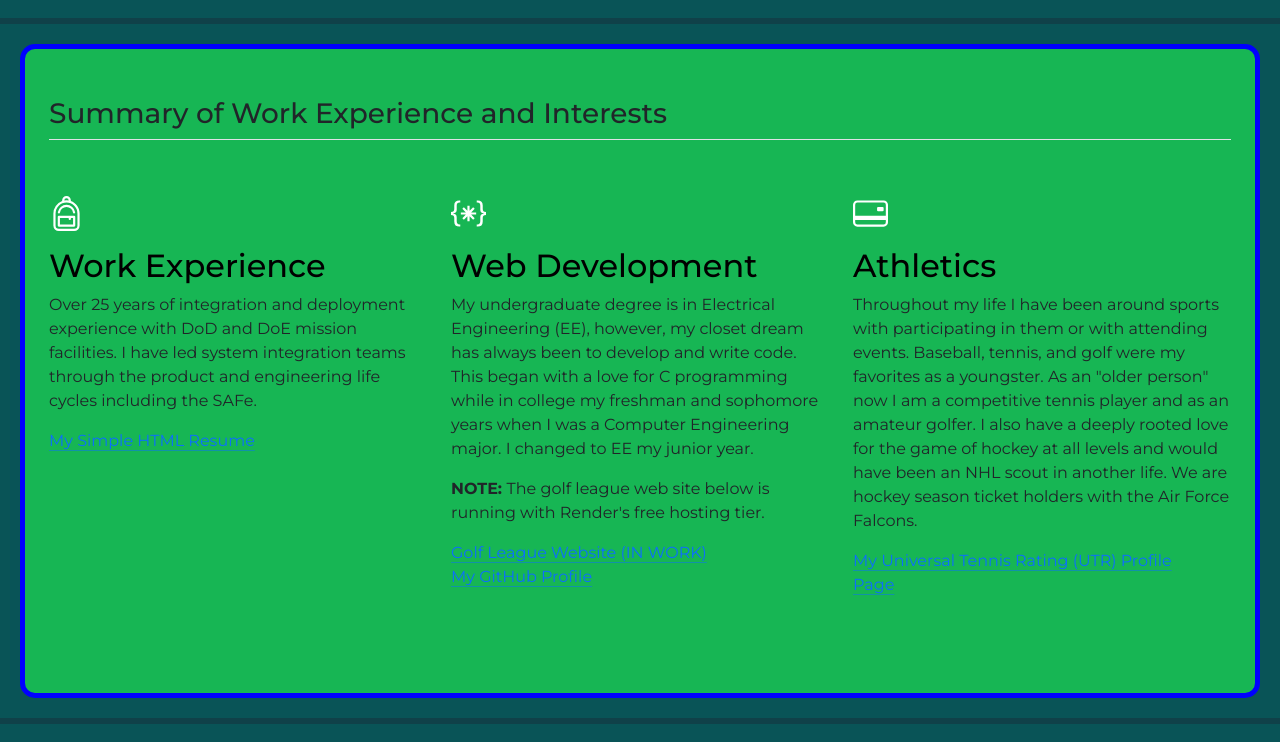
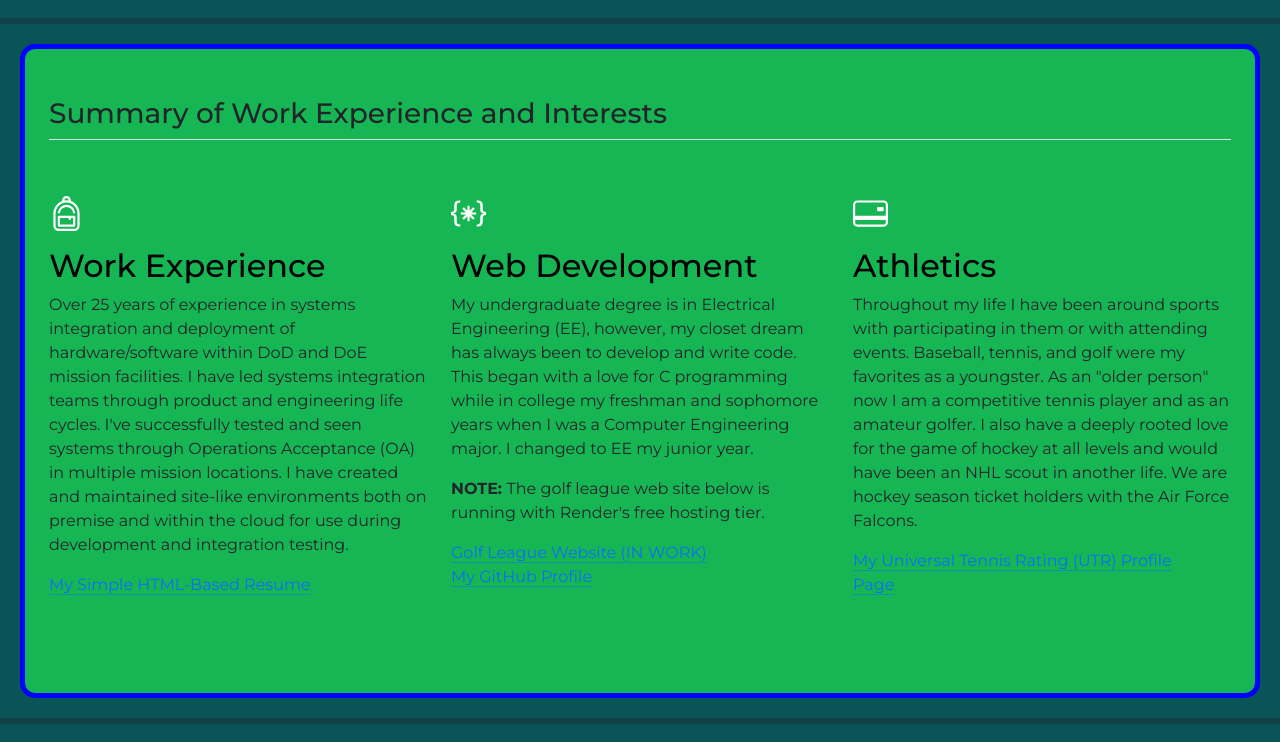
Before and after one commit to mthutter/portfolio, a plain HTML site: page index.html in a window 1280 px wide. Shown: the part 575-1317 px from the top of the page. Drawn offline with nearby package versions, Linux system fonts and the light colour scheme.

Commit message:
07/25/24 - commit #8 (updated work experience section)

```diff
--- a/index.html
+++ b/index.html
@@ -53,12 +53,14 @@
                         </svg>
                     </div>
                     <h4 class="fs-2 text-body-emphasis">Work Experience</h4>
-                    <p>Over 25 years of integration and deployment experience with DoD and DoE mission facilities. I
-                        have
-                        led system integration teams through the product and engineering life cycles including the SAFe.
-                    </p>
+                    <p>Over 25 years of experience in systems integration and deployment of hardware/software within DoD
+                        and DoE mission facilities. I have led systems integration teams through product and engineering
+                        life cycles.
+                        I've successfully tested and seen systems through Operations Acceptance (OA) in multiple mission
+                        locations. I have created and maintained site-like environments both on premise and within the
+                        cloud for use during development and integration testing.</p>
                     <a href="https://mthutter.github.io/resume/" target="_blank" class="icon-link">
-                        My Simple HTML Resume
+                        My Simple HTML-Based Resume
                         <svg class="bi">
                             <use xlink:href="#chevron-right"></use>
                         </svg>
@@ -105,9 +107,12 @@
                         </svg>
                     </div>
                     <h4 class="fs-2 text-body-emphasis">Athletics</h4>
-                    <p>Throughout my life I have been around sports with participating in them or with attending events. Baseball, tennis, and
-                        golf were my favorites as a youngster. As an "older person" now I am a competitive tennis player and as an
-                        amateur golfer. I also have a deeply rooted love for the game of hockey at all levels and would have been an NHL scout in another life. We are hockey season
+                    <p>Throughout my life I have been around sports with participating in them or with attending events.
+                        Baseball, tennis, and
+                        golf were my favorites as a youngster. As an "older person" now I am a competitive tennis player
+                        and as an
+                        amateur golfer. I also have a deeply rooted love for the game of hockey at all levels and would
+                        have been an NHL scout in another life. We are hockey season
                         ticket holders with the Air Force Falcons.</p>
                     <a href="https://app.utrsports.net/profiles/884276" target="_blank" class="icon-link">
                         My Universal Tennis Rating (UTR) Profile Page
@@ -138,9 +143,9 @@
                     </address>
                 </div>
                 <div class="m-2 p-3 contact-map">
-                   <p style="text-align: center;"><iframe
-                        src="https://www.google.com/maps/embed?pb=!1m18!1m12!1m3!1d198791.4790231818!2d-104.92351126194049!3d38.87556809885053!2m3!1f0!2f0!3f0!3m2!1i1024!2i768!4f13.1!3m3!1m2!1s0x8713412ea1e6d22b%3A0x418eeb92f5e86b13!2sColorado%20Springs%2C%20CO!5e0!3m2!1sen!2sus!4v1721947274239!5m2!1sen!2sus"
-                        allowfullscreen="" loading="lazy" referrerpolicy="no-referrer-when-downgrade"></iframe></p>
+                    <p style="text-align: center;"><iframe
+                            src="https://www.google.com/maps/embed?pb=!1m18!1m12!1m3!1d198791.4790231818!2d-104.92351126194049!3d38.87556809885053!2m3!1f0!2f0!3f0!3m2!1i1024!2i768!4f13.1!3m3!1m2!1s0x8713412ea1e6d22b%3A0x418eeb92f5e86b13!2sColorado%20Springs%2C%20CO!5e0!3m2!1sen!2sus!4v1721947274239!5m2!1sen!2sus"
+                            allowfullscreen="" loading="lazy" referrerpolicy="no-referrer-when-downgrade"></iframe></p>
                 </div>
                 <div class="m-2 contact-box">
                     <address>
```
